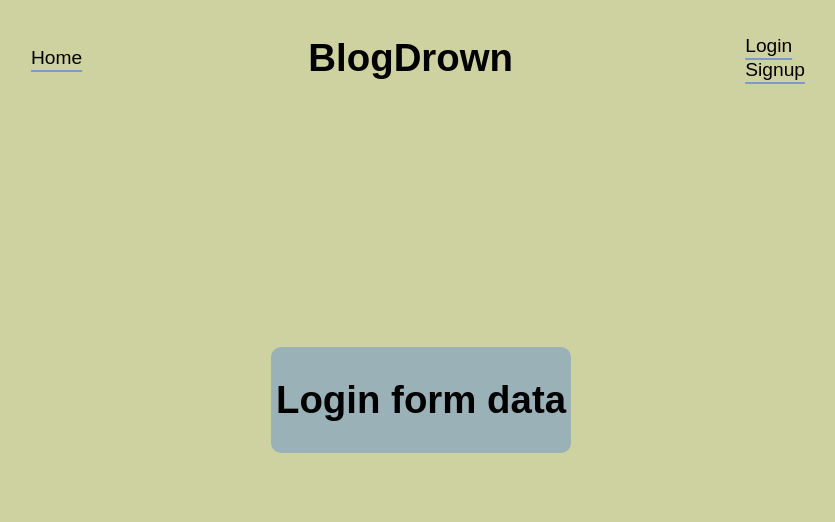
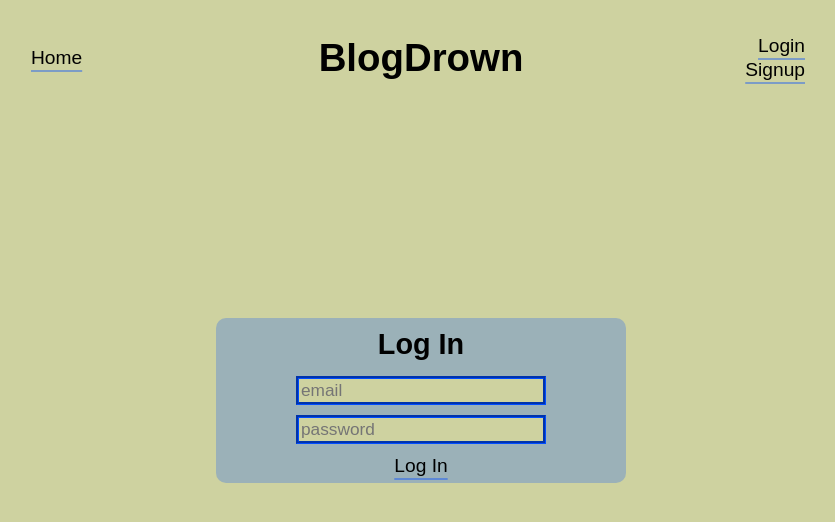
Before and after one commit to ultrabear/blogdrown, a React (Vite) app in the folder frontend/: page / in a window 1280 px wide. Both pictures are taken after a click on the element "Login". Shown: the top 522 px of the page, without its empty margins (219-1054 px from the left). Built offline with nearby package versions, Linux system fonts and the light colour scheme; no server answers.

Commit message:
add postcomment and login

```diff
--- a/frontend/src/components/BlogPost/BlogPost.tsx
+++ b/frontend/src/components/BlogPost/BlogPost.tsx
@@ -32,6 +32,9 @@ function CreateCommentBox({ postId }: { postId: string }) {
 
 		if (res) {
 			setErrs(res);
+		} else {
+			setErrs(undefined);
+			setText("");
 		}
 	};
 
@@ -49,7 +52,13 @@ function CreateCommentBox({ postId }: { postId: string }) {
 				value={text}
 				onChange={(e) => setText(e.target.value)}
 				placeholder="Write your own comment!"
+				required
 			/>
+			<span className="link obvious">
+				<button type="submit" data-disabled={text.length < 10 ? "yes" : "no"}>
+					Post
+				</button>
+			</span>
 			<span className="error">
 				{errs?.err?.errors?.body ? errs.err.errors.body : false}
 			</span>
@@ -73,8 +82,14 @@ const selectPostComments = createSelector(
 );
 
 function SingleComment({ commentId }: { commentId: string }) {
-	const comment = useAppSelector((state) => state.comments[commentId]!);
-	const author = useAppSelector((state) => state.users[comment.author_id]!);
+	const comment = useAppSelector((state) => state.comments[commentId]);
+	const author = useAppSelector((state) =>
+		comment ? state.users[comment.author_id] : undefined,
+	);
+
+	if (!comment || !author) {
+		return <LoadingText />;
+	}
 
 	const commentText = cachedMarkdoc(comment.text);
 
--- a/frontend/src/components/Layout/Layout.tsx
+++ b/frontend/src/components/Layout/Layout.tsx
@@ -1,8 +1,17 @@
 import { Outlet } from "react-router-dom";
 import Navigation from "../Navigation/Navigation";
 import "./index.css";
+import { useEffect } from "react";
+import { useAppDispatch } from "../../store";
+import { sessionAuth } from "../../store/session";
 
 function Layout() {
+	const dispatch = useAppDispatch();
+
+	useEffect(() => {
+		dispatch(sessionAuth());
+	}, [dispatch]);
+
 	return (
 		<div id="Layout">
 			<Navigation />
--- a/frontend/src/components/Layout/Modal.tsx
+++ b/frontend/src/components/Layout/Modal.tsx
@@ -1,4 +1,4 @@
-import { useState } from "react";
+import { useEffect, useRef, useState } from "react";
 import { createPortal } from "react-dom";
 
 export interface Closer {
@@ -10,15 +10,33 @@ function Modal({
 	close,
 	root,
 }: { Component: React.FC<Closer>; root: Element; close: () => void }) {
+	const modalInner = useRef<HTMLDivElement>(null);
+
+	useEffect(() => {
+		const outerClick = (e: MouseEvent) => {
+			if (!(e.target && modalInner.current?.contains?.(e.target as Node))) {
+				close();
+			}
+		};
+
+		const escapeKey = (e: KeyboardEvent) => {
+			if (e.key === "Escape") {
+				close();
+			}
+		};
+
+		document.addEventListener("mouseup", outerClick);
+		document.addEventListener("keydown", escapeKey);
+
+		return () => {
+			document.removeEventListener("mouseup", outerClick);
+			document.removeEventListener("keydown", escapeKey);
+		};
+	});
+
 	return createPortal(
-		<div
-			className="ModalRoot"
-			onClick={(e) => {
-				e.stopPropagation();
-				close();
-			}}
-		>
-			<div className="ModalItem" onClick={(e) => e.stopPropagation()}>
+		<div className="ModalRoot">
+			<div className="ModalItem" ref={modalInner}>
 				<Component close={close} />
 			</div>
 		</div>,
--- a/frontend/src/components/Layout/index.css
+++ b/frontend/src/components/Layout/index.css
@@ -10,7 +10,8 @@
 }
 
 .ModalRoot {
-	position: absolute;
+	position: fixed;
+	pointer-events: none;
 	top: 0;
 	right: 0;
 	width: 100%;
@@ -21,6 +22,7 @@
 	align-items: center;
 
 	.ModalItem {
+		pointer-events: all;
 		background: color-mix(
 			in srgb,
 			var(--theme-highlight) 25%,
--- a/frontend/src/components/Navigation/Navigation.css
+++ b/frontend/src/components/Navigation/Navigation.css
@@ -1,5 +1,20 @@
 #Navigation {
+	display: grid;
+	grid-template-columns: 1fr 1fr 1fr;
+	align-items: center;
+
+	& h1 {
+		text-align: center;
+	}
+
+	& .ProfileNav {
+		text-align: right;
+	}
+}
+
+.AuthForm {
 	display: flex;
-	justify-content: space-between;
+	flex-direction: column;
 	align-items: center;
+	width: 400px;
 }
--- a/frontend/src/components/Navigation/Navigation.tsx
+++ b/frontend/src/components/Navigation/Navigation.tsx
@@ -5,7 +5,7 @@ import ProfileNav from "./ProfileNav";
 function Navigation() {
 	return (
 		<div id="Navigation">
-			<div className="link obvious">
+			<div className="Home link obvious">
 				<Link to="/">Home</Link>
 			</div>
 			<h1>BlogDrown</h1>
--- a/frontend/src/components/Navigation/ProfileNav.tsx
+++ b/frontend/src/components/Navigation/ProfileNav.tsx
@@ -1,28 +1,191 @@
+import { useState } from "react";
+import { Link } from "react-router-dom";
+import { useAppDispatch, useAppSelector } from "../../store";
+import type { ApiError, Login, Signup } from "../../store/api";
+import {
+	sessionLogin,
+	sessionLogout,
+	sessionSignup,
+} from "../../store/session";
 import { type Closer, ModalButton } from "../Layout/Modal";
 
-function SignupForm({ close: _ }: Closer) {
-	return <h1>Signup form data </h1>;
+function SignupForm({ close }: Closer) {
+	const [email, setEmail] = useState("");
+	const [username, setUsername] = useState("");
+	const [password, setPassword] = useState("");
+	const [errs, setErrs] = useState<undefined | ApiError>();
+	const dispatch = useAppDispatch();
+
+	const signupLocal = async (signupData: Signup) => {
+		const res = await dispatch(sessionSignup(signupData)).unwrap();
+
+		if (res) {
+			setErrs(res);
+		} else {
+			close();
+		}
+	};
+
+	const submit = async () => {
+		await signupLocal({ email, username, password });
+	};
+
+	return (
+		<form
+			className="AuthForm"
+			onSubmit={(e) => {
+				e.preventDefault();
+				submit();
+			}}
+		>
+			<h2>Sign Up</h2>
+			{errs && <span className="error">{errs.err.message}</span>}
+
+			<input
+				type="email"
+				placeholder="email"
+				value={email}
+				minLength={2}
+				required
+				onChange={(e) => setEmail(e.target.value)}
+			/>
+			{errs?.err?.errors?.email && (
+				<span className="error">{errs.err.errors.email}</span>
+			)}
+			<input
+				type="text"
+				placeholder="username"
+				value={username}
+				minLength={4}
+				required
+				onChange={(e) => setUsername(e.target.value)}
+			/>
+			{errs?.err?.errors?.username && (
+				<span className="error">{errs.err.errors.username}</span>
+			)}
+			<input
+				type="password"
+				placeholder="password"
+				value={password}
+				minLength={2}
+				required
+				onChange={(e) => setPassword(e.target.value)}
+			/>
+			{errs?.err?.errors?.password && (
+				<span className="error">{errs.err.errors.password}</span>
+			)}
+
+			<span className="link obvious">
+				<button type="submit">Sign Up</button>
+			</span>
+		</form>
+	);
 }
 
-function LoginForm({ close: _ }: Closer) {
-	return <h1>Login form data </h1>;
+function LoginForm({ close }: Closer) {
+	const [email, setEmail] = useState("");
+	const [password, setPassword] = useState("");
+	const [errs, setErrs] = useState<undefined | ApiError>();
+	const dispatch = useAppDispatch();
+
+	const loginLocal = async (loginData: Login) => {
+		const res = await dispatch(sessionLogin(loginData)).unwrap();
+
+		if (res) {
+			setErrs(res);
+		} else {
+			close();
+		}
+	};
+
+	const submit = async () => {
+		await loginLocal({ email, password });
+	};
+
+	return (
+		<form
+			className="AuthForm"
+			onSubmit={(e) => {
+				e.preventDefault();
+				submit();
+			}}
+		>
+			<h2>Log In</h2>
+			{errs && <span className="error">{errs.err.message}</span>}
+
+			<input
+				type="email"
+				placeholder="email"
+				value={email}
+				minLength={2}
+				required
+				onChange={(e) => setEmail(e.target.value)}
+			/>
+			{errs?.err?.errors?.email && (
+				<span className="error">{errs.err.errors.email}</span>
+			)}
+			<input
+				type="password"
+				placeholder="password"
+				value={password}
+				minLength={2}
+				required
+				onChange={(e) => setPassword(e.target.value)}
+			/>
+			{errs?.err?.errors?.password && (
+				<span className="error">{errs.err.errors.password}</span>
+			)}
+
+			<span className="link obvious">
+				<button type="submit">Log In</button>
+			</span>
+		</form>
+	);
 }
 
 function ProfileNav() {
 	const node = document.querySelector("body #authNode");
 
+	const session = useAppSelector((state) => state.session.user);
+	const dispatch = useAppDispatch();
+
 	if (!node) {
 		throw new Error("expected body #authNode to exist in document tree");
 	}
 
+	const logout = () => {
+		dispatch(sessionLogout());
+	};
+
 	return (
 		<div className="ProfileNav">
+			{session ? (
+				<>
+					<div className="link obvious author">
+						<Link to={`/author/${session.id}`}>{session.username}</Link>
+					</div>
+					<div className="link obvious">
+						<button
+							type="button"
+							onClick={(e) => {
+								e.preventDefault();
+								logout();
+							}}
+						>
+							Logout
+						</button>
+					</div>
+				</>
+			) : (
+				<>
 					<ModalButton Component={LoginForm} root={node}>
 						Login
 					</ModalButton>
 					<ModalButton Component={SignupForm} root={node}>
 						Signup
 					</ModalButton>
+				</>
+			)}
 		</div>
 	);
 }
--- a/frontend/src/index.css
+++ b/frontend/src/index.css
@@ -45,6 +45,11 @@ button {
 }
 
 .link {
+	& a[data-disabled="yes"],
+	& button[data-disabled="yes"] {
+		color: var(--theme-weaktext);
+	}
+
 	&.obvious a,
 	&.obvious button {
 		text-decoration-color: color-mix(
@@ -55,19 +60,25 @@ button {
 	}
 
 	& a:hover,
-	& button:hover,
-	&:hover {
+	& button:hover {
 		text-decoration-color: var(--theme-highlight);
 		text-underline-offset: 0.15em;
 	}
 }
 
 form {
+	gap: 10px;
+
+	& h2 {
+		margin: 5px;
+	}
+
 	& input {
+		font-size: 0.9em;
 		color: var(--theme-text);
 		background: var(--theme-background);
 		border: groove var(--theme-highlight);
-		width: 50%;
+		width: 60%;
 	}
 }
 
```
Lines whose indentation alone changed are shown as unchanged.
